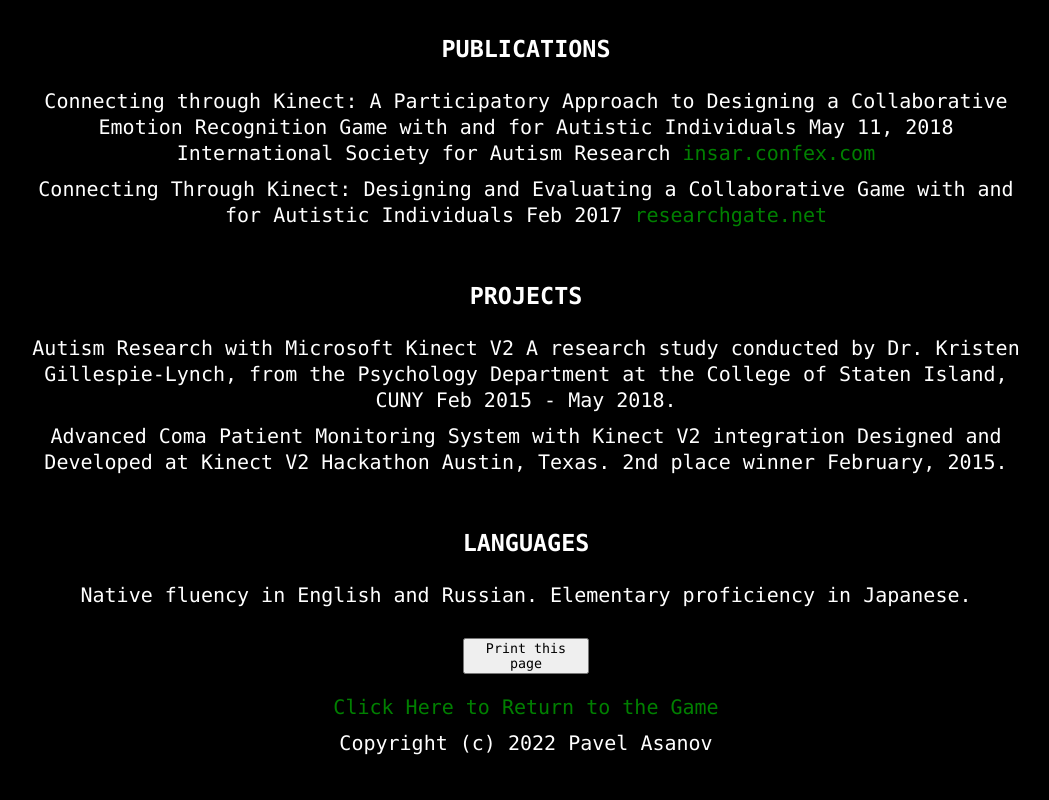
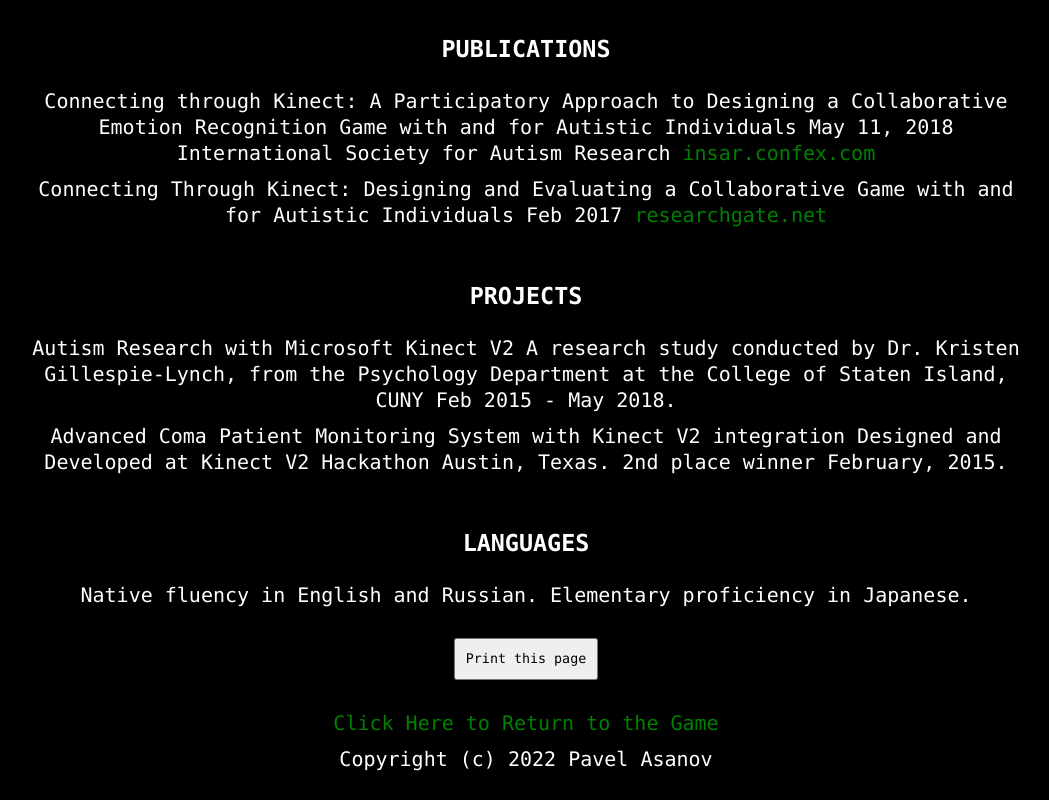
Before and after one commit to mfppvl/Pavel-Asanov-Resume, a plain HTML site: page pavel-asanov-resume.html in a window 1280 px wide. Shown: the part 2919-3719 px from the top of the page, without its empty margins (114-1163 px from the left). Drawn offline with nearby package versions, Linux system fonts and the light colour scheme.

Commit message:
Minor fixes

```diff
--- a/pavel-asanov-resume.html
+++ b/pavel-asanov-resume.html
@@ -168,14 +168,8 @@
         <h3>LANGUAGES</h3>
         <p>Native fluency in English and Russian. Elementary proficiency in Japanese.</p>
     </div>
-    <div id="block_container">
-        <div style="width: 45%;">
-        </div>
-        <div style="width: 10%; align-items: center;">
-            <button onclick="window.print()">Print this page</button>
-        </div>
-        <div style="width: 45%;">
-        </div>
+    <div class="center" style="text-align: center;">
+        <button class="centerPrint" onclick="window.print()">Print this page</button>
     </div>
     <div class="center" style="text-align: center;">
         <p><a href="index.html">Click Here to Return to the Game</a></p>
--- a/style.css
+++ b/style.css
@@ -58,6 +58,14 @@ p {
   font-family: consolas;
   line-height: 1.3;
 }
+.centerPrint {
+  margin: auto;
+  padding: 10px;
+  text-align: justify;
+  color: #000000;
+  font-family: consolas;
+  line-height: 1.3;
+}
 .indent {
   padding-left: 1.5em;
   text-indent:-1.6em;
```
